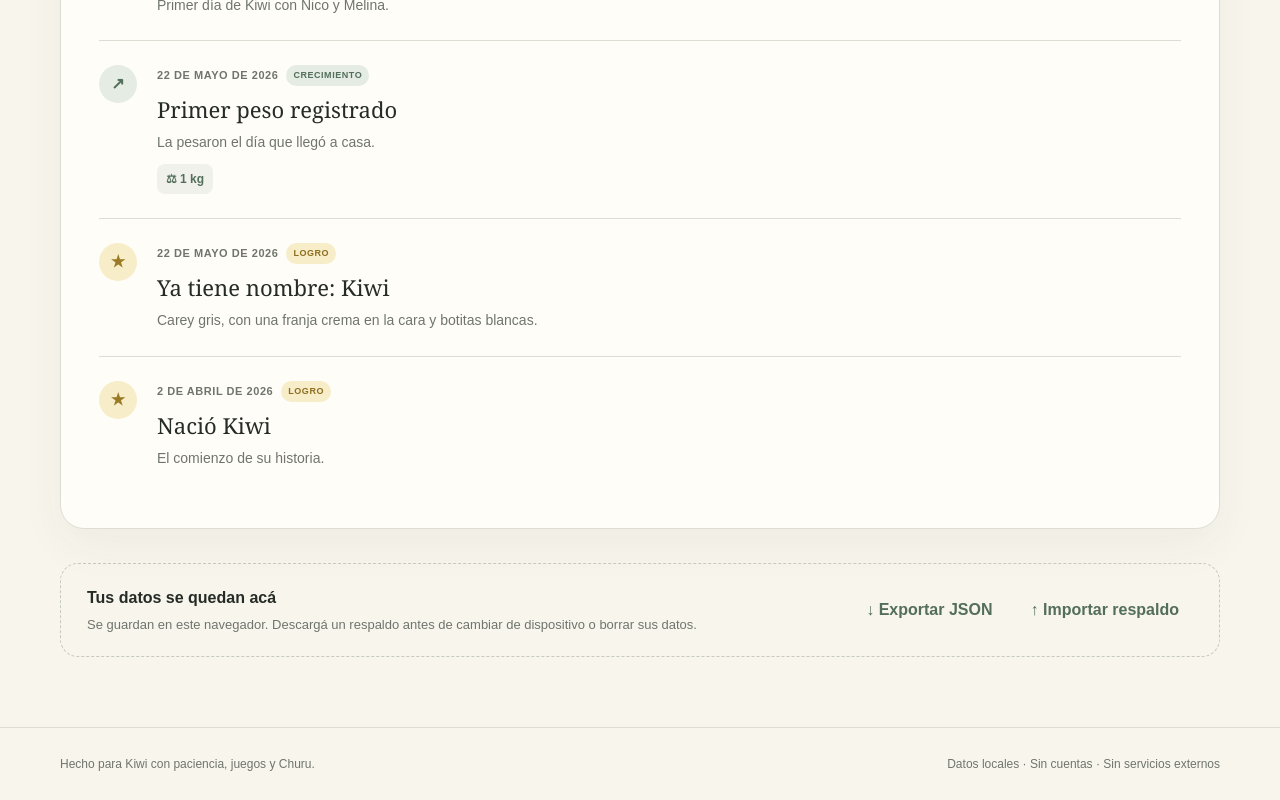
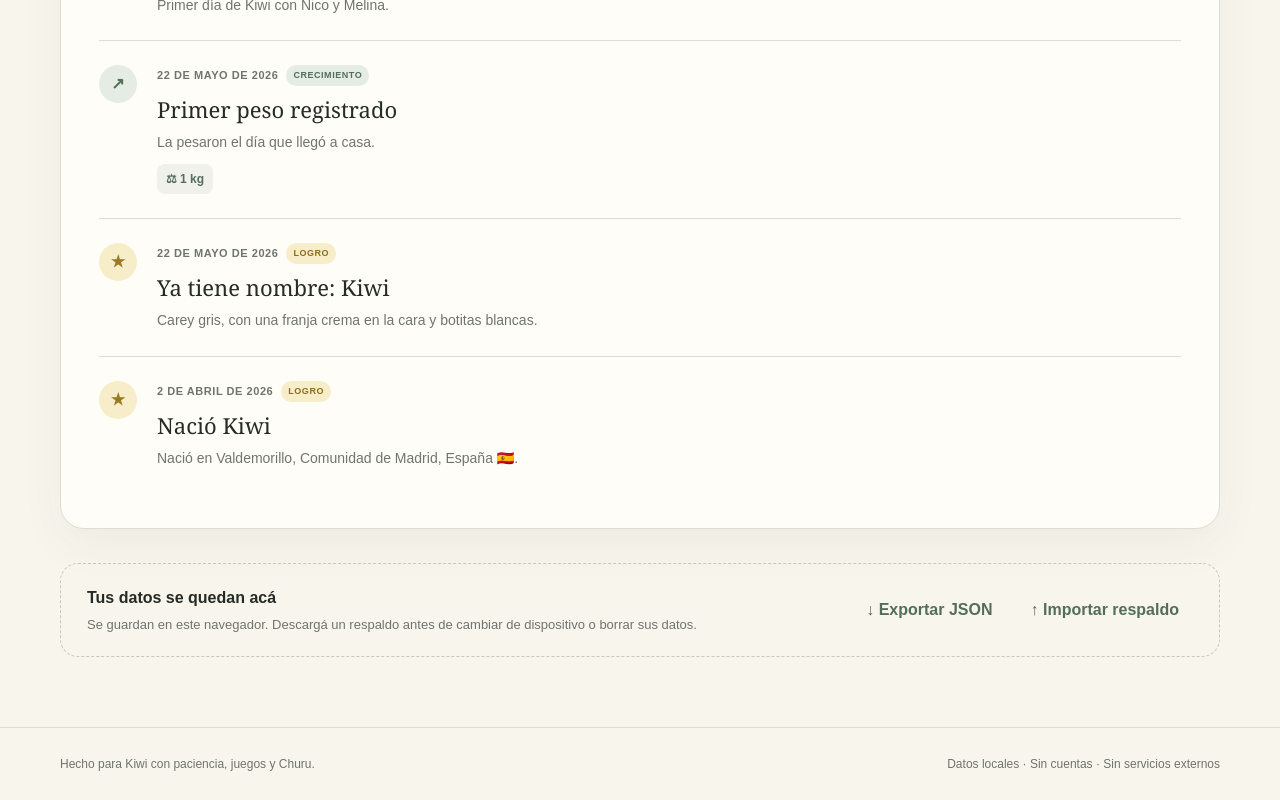
Before and after one commit to nmedvedy/kiwi, a Next.js app: page / in a window 1280 px wide. Shown: the part 3458-4258 px from the top of the page. Built offline with nearby package versions, Linux system fonts and the light colour scheme.

Commit message:
Fix WhatsApp preview and add Kiwi birthplace

```diff
--- a/app/layout.tsx
+++ b/app/layout.tsx
@@ -17,9 +17,10 @@ export const metadata: Metadata = {
     description: "Crecimiento, recuerdos y aventuras de Kiwi.",
     images: [
       {
-        url: "/kiwi/kiwi-carey-gris.png",
-        width: 1254,
-        height: 1254,
+        url: "https://nmedvedy.github.io/kiwi/kiwi-share.jpg?v=3",
+        width: 800,
+        height: 800,
+        type: "image/jpeg",
         alt: "Kiwi, gatita carey gris con botitas blancas",
       },
     ],
@@ -28,7 +29,7 @@ export const metadata: Metadata = {
     card: "summary_large_image",
     title: "Diario de Kiwi",
     description: "Crecimiento, recuerdos y aventuras de Kiwi.",
-    images: ["/kiwi/kiwi-carey-gris.png"],
+    images: ["https://nmedvedy.github.io/kiwi/kiwi-share.jpg?v=3"],
   },
   other: {
     "codex-preview": "development",
--- a/app/page.tsx
+++ b/app/page.tsx
@@ -35,7 +35,7 @@ const initialEntries: KiwiEntry[] = [
     date: "2026-04-02",
     category: "achievement",
     title: "Nació Kiwi",
-    notes: "El comienzo de su historia.",
+    notes: "Nació en Valdemorillo, Comunidad de Madrid, España 🇪🇸.",
   },
   {
     id: "home",
@@ -319,7 +319,7 @@ export default function Home() {
             return { ...entry, title: "Segundo control de peso", notes: "Subió 400 g desde que llegó a casa." };
           }
           if (entry.id === "born") {
-            return { ...entry, date: "2026-04-02" };
+            return { ...entry, date: "2026-04-02", notes: "Nació en Valdemorillo, Comunidad de Madrid, España 🇪🇸." };
           }
           if (entry.id === "vaccine-trivalent-1") {
             return { ...entry, category: "health" as Category };
```
Also changed, not shown: public/kiwi-share.jpg (added).
